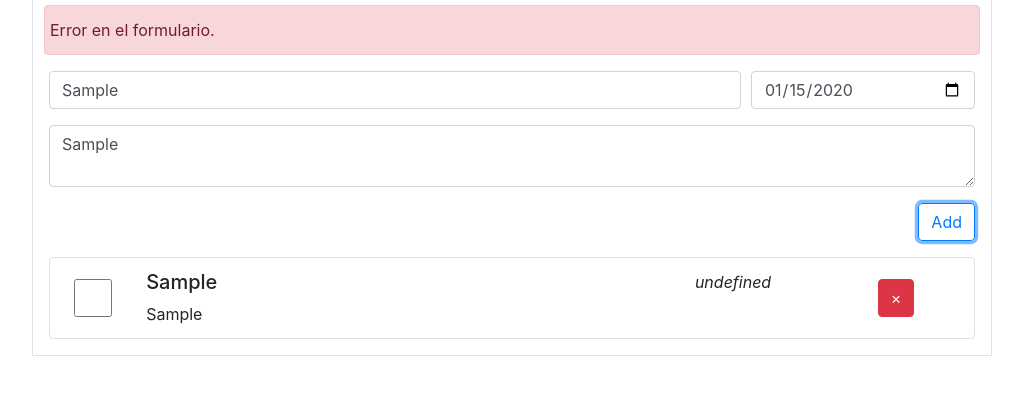
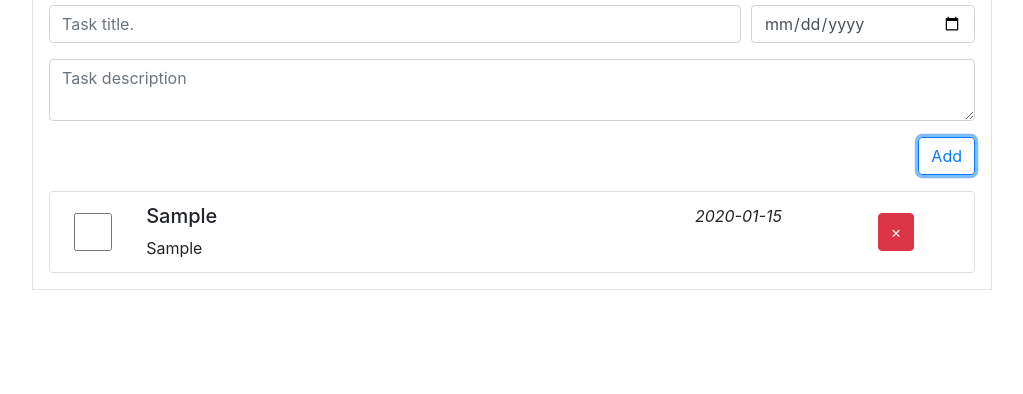
Before and after one commit to App-Web-2020-2021-I/lista-tareas-Derkk117, a plain HTML site: page index.html in a window 1280 px wide. Both pictures are taken after typing "Sample", "2020-01-15", "Sample" into the empty fields and a click on the button "Add". Shown: the part 136-530 px from the top of the page, without its empty margins (128-1151 px from the left). Drawn offline with nearby package versions, Linux system fonts and the light colour scheme.

Commit message:
Ejercicio terminado

```diff
--- a/index.html
+++ b/index.html
@@ -21,7 +21,7 @@
                 <input type="text" name="title" id="title" class="form-control" placeholder="Task title.">
             </div>
             <div class="form-group col-3">
-                <input type="date" name="fecha" id="fecha" class="form-control">
+                <input type="date" name="date" id="date" class="form-control">
             </div>
             <div class="form-group col-12">
                 <textarea type="text" name="description" id="description" class="form-control" placeholder="Task description"></textarea>
@@ -32,29 +32,7 @@
         </form>
 
         <ul class="list-group" id="list-tasks">
-            <!--
-            <li class="list-group-item">
-                <div class="row">
-                    <div class="col-1 d-flex">
-                        <input type="checkbox" class="form-control align-self-center">
-                    </div>
-                    <div class="col-10 row">
-                        <div class="col-9 h5">
-                            Title
-                        </div>
-                        <div class="col-3">
-                            <i class="text-right">10/10/2020</i>
-                        </div>
-                        <div class="col-12 text-justify">
-                            Lorem ipsum dolor sit, amet consectetur adipisicing elit. Id illum dolore eos laboriosam molestiae rerum qui provident ab quia culpa optio voluptatem autem consequuntur dolorem, ratione quibusdam beatae possimus sapiente?
-                        </div>
-                    </div>
-                    <div class="col-1 d-flex">
-                        <button class="btn btn-danger align-self-center">&times;</button>
-                    </div>
-                </div>
-            </li>
-            -->
+
         </ul>
     </div>
     <script src="https://code.jquery.com/jquery-3.5.1.min.js" integrity="sha256-9/aliU8dGd2tb6OSsuzixeV4y/faTqgFtohetphbbj0=" crossorigin="anonymous"></script>
--- a/script.js
+++ b/script.js
@@ -1,9 +1,9 @@
 function addTask(data) {
-    let html = $("#list-tasks").html() + `
-    <li class="list-group-item">
+    let html = `
+    <li class="list-group-item" id="${data.id}">
         <div class="row">
             <div class="col-1 d-flex">
-                <input type="checkbox" class="form-control align-self-center">
+                <input type="checkbox" class="form-control align-self-center" onchange="changeStatus(${data.id})">
             </div>
             <div class="col-10 row">
                 <div class="col-9 h5">
@@ -17,28 +17,59 @@ function addTask(data) {
                 </div>
             </div>
             <div class="col-1 d-flex">
-                <button class="btn btn-danger align-self-center">&times;</button>
+                <button class="btn btn-danger align-self-center" onclick="deleteTask(${data.id})">&times;</button>
             </div>
         </div>
     </li>`;
 
-    $("#list-tasks").html(html);
+    $("#list-tasks").prepend(html);
+}
+
+function showAlert(message) {
+    $("#alert-form").text(message);
+    $("#alert-form").show(500);
+}
+
+function deleteTask(id) {
+    $("#" + id).hide(
+        800
+    );
+}
+
+function changeStatus(id) {
+    $("#" + id).toggleClass("bg-success");
 }
 
 $(document).ready(function() {
+    $("#alert-form").hide(0);
     $("#form-task").submit(function(e) {
         e.preventDefault();
 
         let title = $("#title").val();
+        if (title.trim() === "") {
+            showAlert("The title cannot be empty");
+            return;
+        }
+
         let date = $("#date").val();
+        if (date === "") {
+            showAlert("The date cannot be empty");
+            return;
+        }
+
+        $("#alert-form").hide(500);
         let description = $("#description").val();
 
         let data = {
             title,
             date,
-            description
+            description,
+            id: Date.now(),
         };
 
         addTask(data);
+        $("#title").val("");
+        $("#date").val("");
+        $("#description").val("");
     });
 });
```
